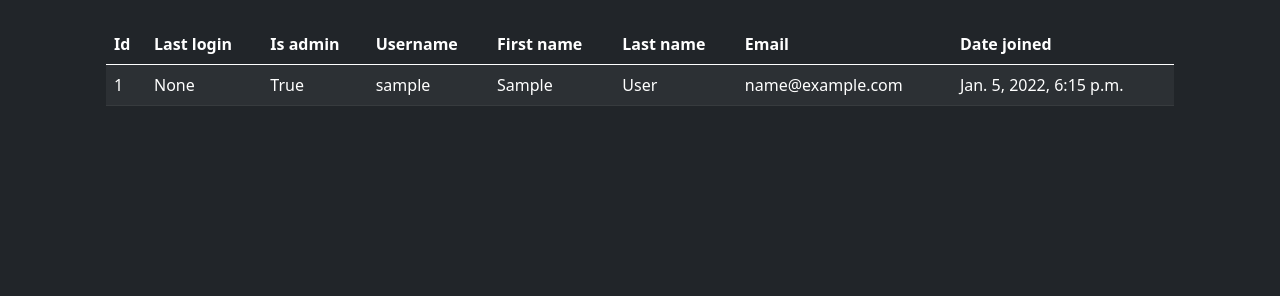
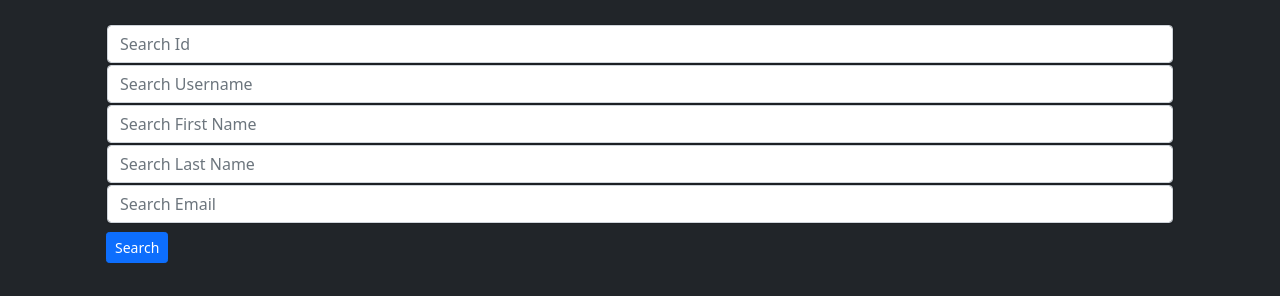
Before and after one commit to Youssef1313/Car-Rental-System, a Django app: page /customers/ in a window 1280 px wide. Shown: the part 56-352 px from the top of the page. Run offline with Django 4.2, Linux system fonts and the light colour scheme; the visitor is signed in with stand-in values (Sample User, id 1); data comes from the database, SQL or seed files in the repository.

Commit message:
Search Customer (#41)
* Search Customer

* Search Customer

* Search Customer

* Apply suggestions from code review

Co-authored-by: Youssef Victor <youssefvictor00@gmail.com>

```diff
--- a/project/company/views/customer_views.py
+++ b/project/company/views/customer_views.py
@@ -4,23 +4,26 @@ from django.shortcuts import render
 from ..models import Customer
 
 
+
 def customers(request):
     if not request.user.is_authenticated or not request.user.is_superuser:
         return HttpResponseForbidden()
 
-    if 'customer_search' in request.GET:
-        val = request.GET['customer_search']
+    if 'search_id' in request.GET:
+        search_id = request.GET['search_id']
+        search_username = request.GET['search_username']
+        search_first_name = request.GET['search_first_name']
+        search_last_name = request.GET['search_last_name']
+        search_email = request.GET['search_email']
+        # search_superuser = request.GET['search_superuser']
 
-        ##TODO Change this search attr. with the customer attr
+        mult_search = Q(Q(id__icontains=search_id)|
+                            Q(username__icontains=search_username)|
+                            Q(first_name__icontains=search_first_name)|
+                            Q(last_name__icontains=search_last_name)|
+                            Q(email__icontains=search_email))
 
-        # mult_search = Q(Q(plate_id__icontains=val)|
-        #                     Q(model__icontains=val)|
-        #                     Q(color__icontains=val)|
-        #                     Q(year__icontains=val)|
-        #                     Q(belong_office__office_name__icontains=val)|
-        #                     Q(belong_office__office_location__icontains=val))
-
-        # customers = Customer.objects.filter(mult_search)
+        customers = Customer.objects.filter(mult_search)
     else:
         customers = Customer.objects.all()
     return render(request, "customers.html", {"customers": customers, "title": "Customers"})
--- a/project/templates/customers.html
+++ b/project/templates/customers.html
@@ -1,5 +1,34 @@
 {% extends 'base.html' %}
 {% block content %}
+
+<div>
+    <form class="form-inline md-form mr-auto mb-4">
+        <div class="card bg-dark text-white">
+            <input class="form-control mr-sm-2" type="search" placeholder="Search Id" aria-label="Search"
+                name="search_id">
+        </div>
+        <div class="card bg-dark text-white">
+            <input class="form-control mr-sm-2" type="search" placeholder="Search Username" aria-label="Search"
+                name="search_username">
+        </div>
+        <div class="card bg-dark text-white">
+            <input class="form-control mr-sm-2" type="search" placeholder="Search First Name" aria-label="Search"
+                name="search_first_name">
+        </div>
+        <div class="card bg-dark text-white">
+            <input class="form-control mr-sm-2" type="search" placeholder="Search Last Name" aria-label="Search"
+                name="search_last_name">
+        </div>
+        <div class="card bg-dark text-white">
+            <input class="form-control mr-sm-2" type="search" placeholder="Search Email" aria-label="Search"
+                name="search_email">
+        </div>
+
+        <button class="btn btn-primary blue-gradient  btn-rounded btn-sm my-2" type="submit">Search</button>
+    </form>
+</div>
+
+
 <table class="table table-dark table-striped">
     <thead>
         <tr>
```
Lines whose indentation alone changed are shown as unchanged.
